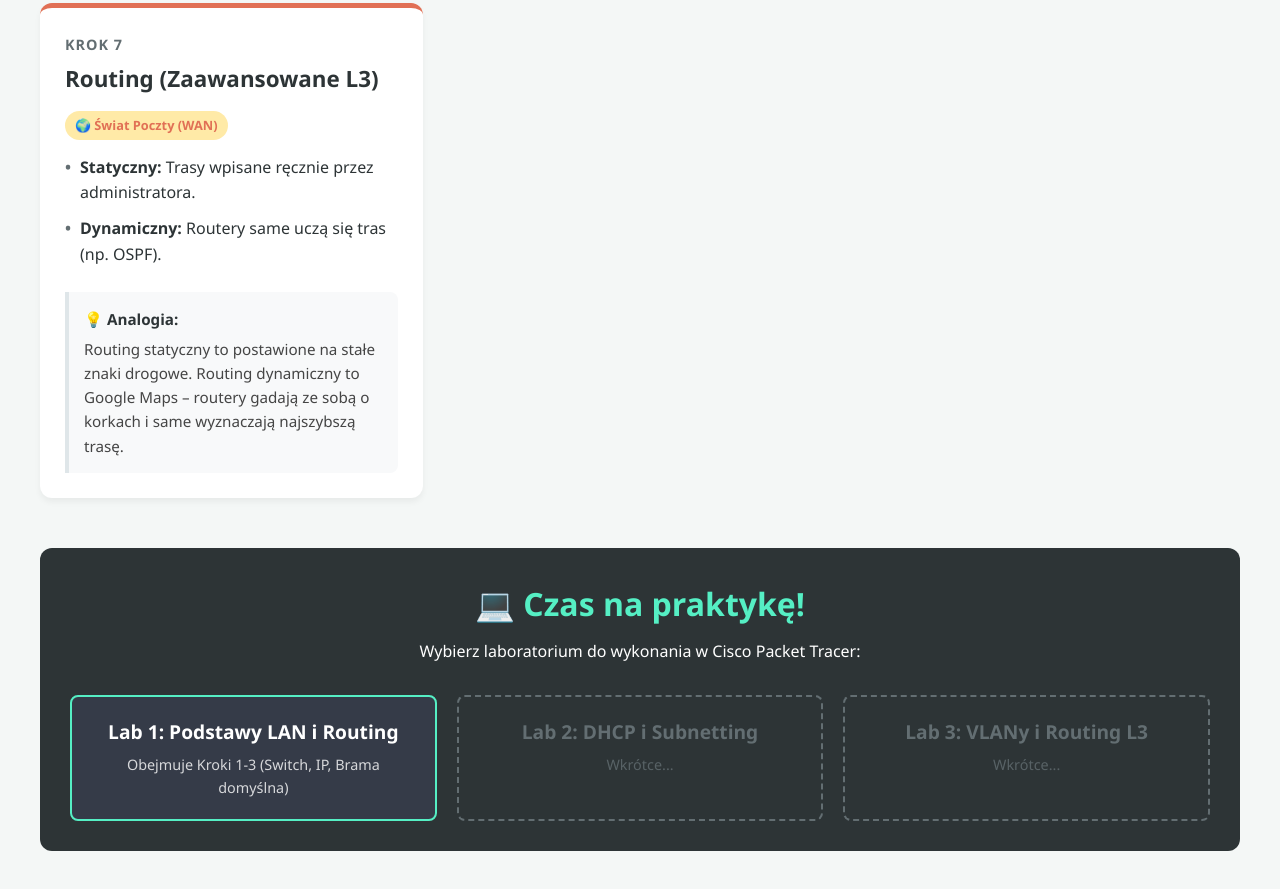
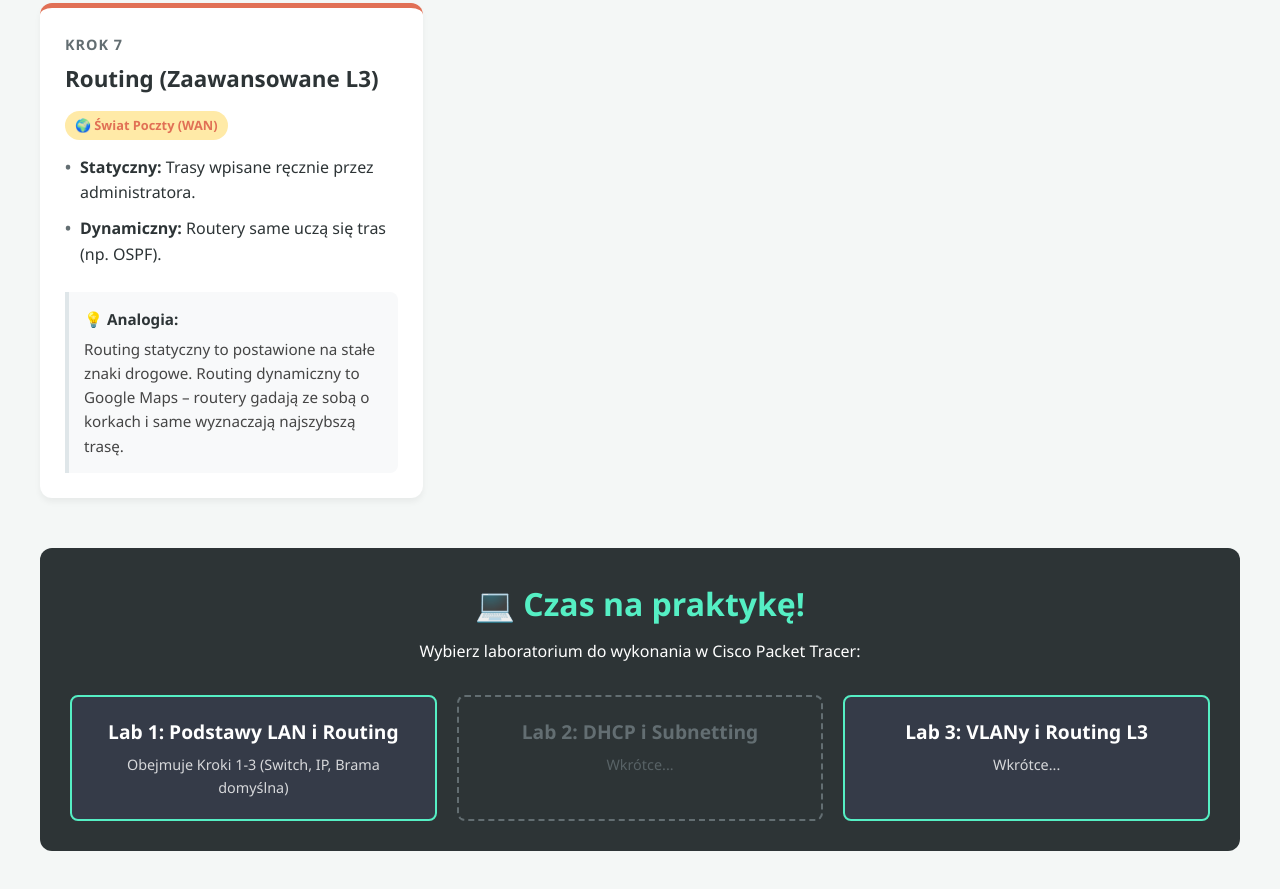
Before and after one commit to m1981/praktyki-inf02, a plain HTML site: page index.html in a window 1280 px wide. Shown: the part 1286-2175 px from the top of the page. Drawn offline with Linux system fonts and the light colour scheme.

Commit message:
Update index.html

```diff
--- a/index.html
+++ b/index.html
@@ -344,7 +344,7 @@
             </a>
 
             <!-- KAFELEK 3: Przygotowany na przyszłość (nieaktywny) -->
-            <a href="cwiczenia2.html" class="lab-link-card disabled">
+            <a href="cwiczenia2.html" class="lab-link-card">
                 <span class="lab-title">Lab 3: VLANy i Routing L3</span>
                 <span class="lab-desc">Wkrótce...</span>
             </a>
```
